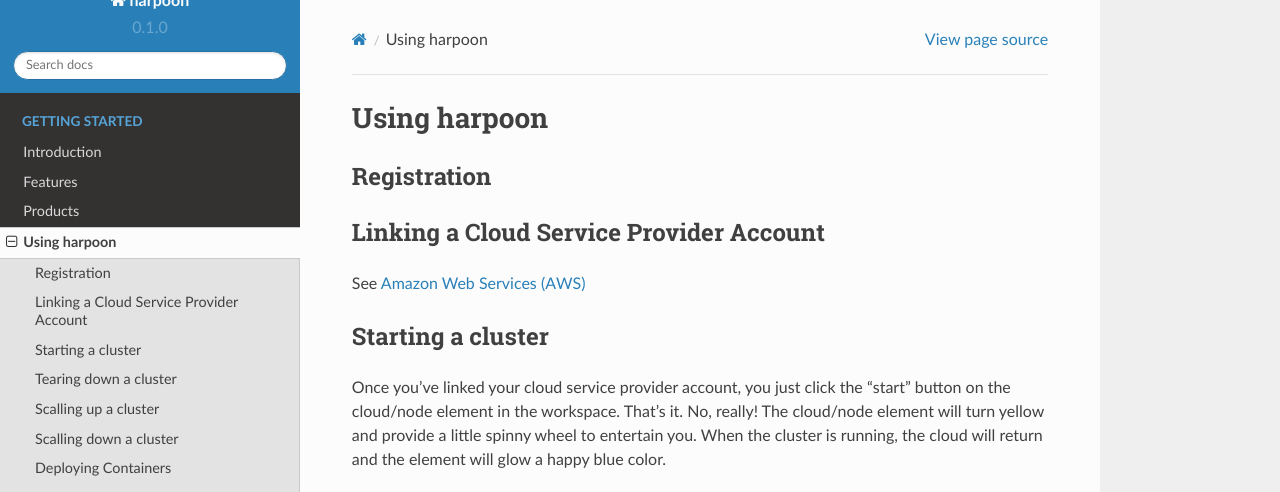
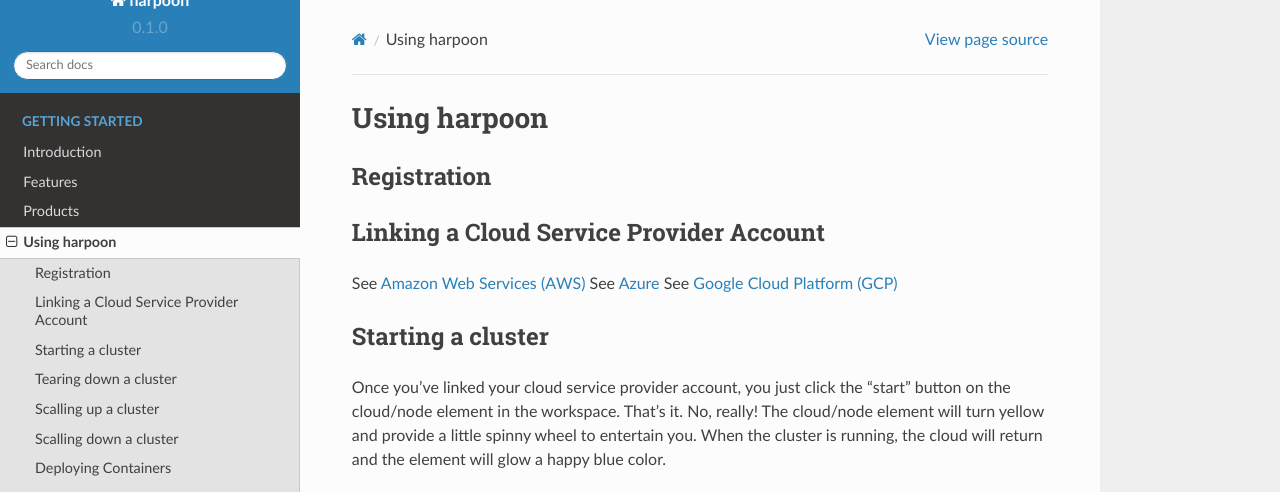
Before and after one commit to harpooncorp/docs, a Sphinx documentation site: the page built from docs/source/usage.rst, in a window 1280 px wide and 900 px high, cut to the strip 0-492 px from the top of the window. Built offline with Sphinx 7.4.7 and the Read the Docs theme 2.0.0, drawn with Linux system fonts in a browser that asks for light colours.

Commit message:
Update usage.rst

```diff
--- a/docs/source/usage.rst
+++ b/docs/source/usage.rst
@@ -8,6 +8,8 @@ Registration
 Linking a Cloud Service Provider Account
 ----------------------------------------
 See :doc:`aws`
+See :doc:`azure`
+See :doc:`gcp`
 
 Starting a cluster
 ------------------
```
